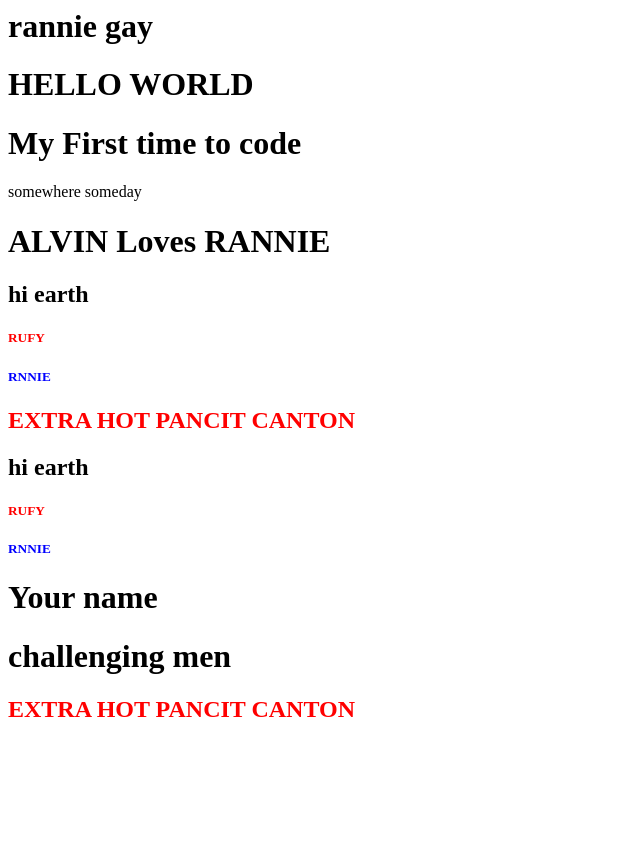
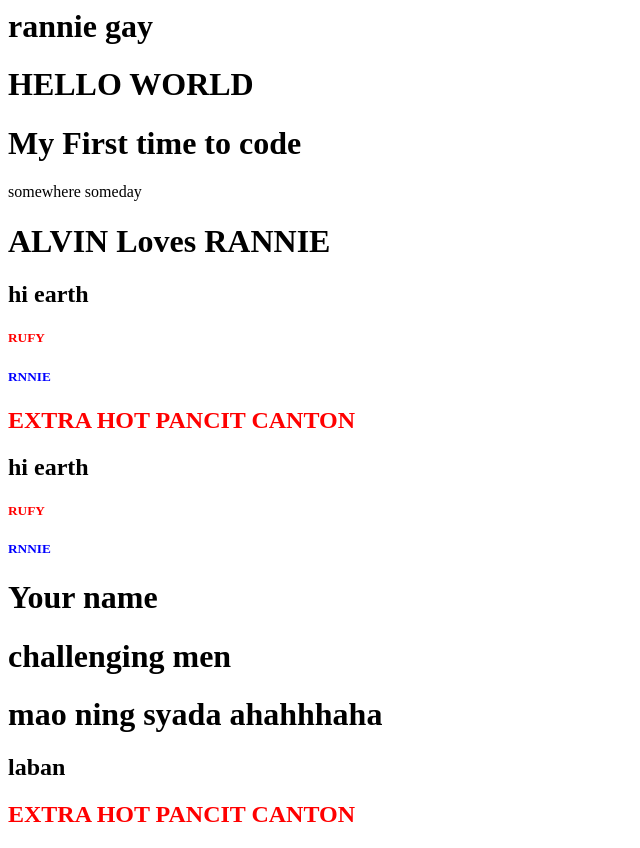
Before and after one commit to rufdev/PICTDJULY2024GITTRAINING, a plain HTML site: page index.html in a window 1280 px wide. Shown: the whole page, without its empty margins (0-640 px from the left). Before the commit the page ends 800 px from the top, so only its background shows below. Drawn offline with Linux system fonts and the light colour scheme.

Commit message:
sige lang

```diff
--- a/index.html
+++ b/index.html
@@ -17,6 +17,9 @@
     <h5 style="color:blue">RNNIE</h5>
     <h1>Your name</h1>
     <h1>challenging men</h1>
+    <h1>mao ning syada ahahhhaha</h1>
+    <h2>laban</h2>
+
 
     <h2 style="color:red;"> EXTRA HOT PANCIT CANTON</h2>
   </body>
```
